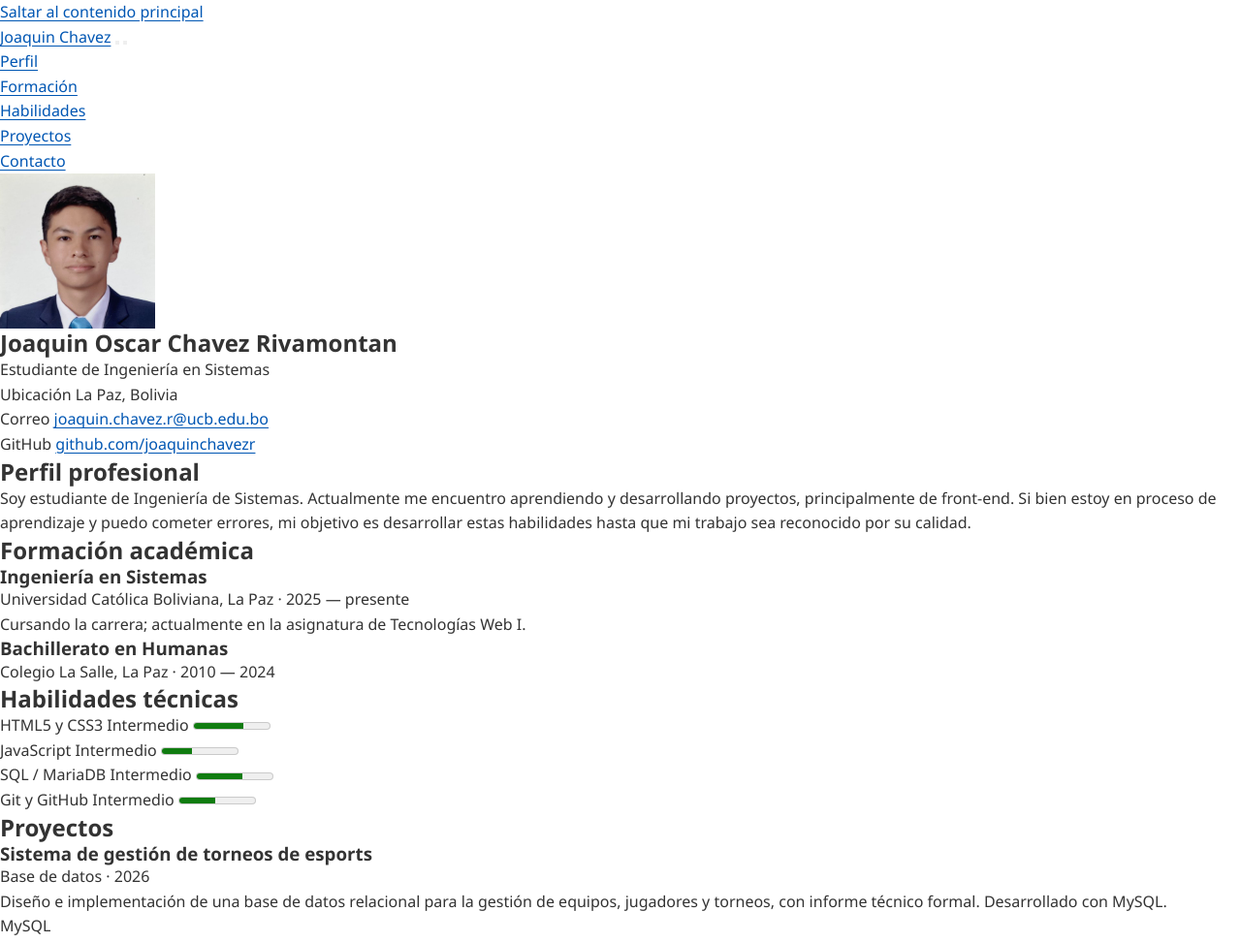
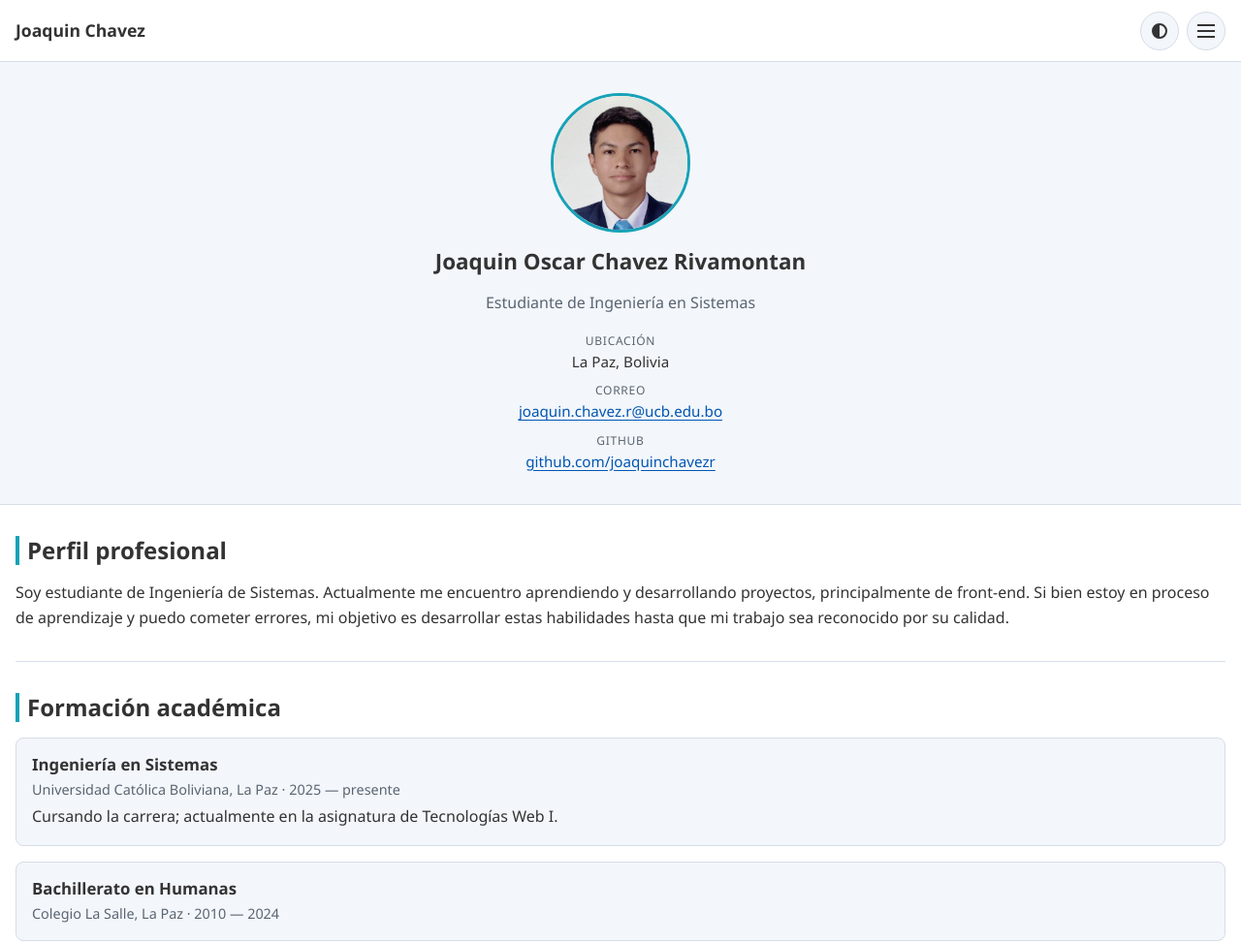
Before and after one commit to joaquinchavezr/SIS214_ExamenPractico2_ChavezJoaquin, a plain HTML site: page index.html in a window 1280 px wide. Shown: the top 973 px of the page at 97% size. Drawn offline with Linux system fonts and the light colour scheme.

Commit message:
style: layout base para móvil (<768px) con Flexbox y Grid

```diff
--- /dev/null
+++ b/css/components.css
@@ -0,0 +1,366 @@
+/* =========================================================
+   components.css
+   Componentes de interfaz (mobile-first)
+   ========================================================= */
+
+/* ---------- Accesibilidad: enlace de salto ---------- */
+.skip_link {
+  position: absolute;
+  top: var(--spacing-sm);
+  left: var(--spacing-sm);
+  z-index: 30;
+  padding: var(--spacing-sm) var(--spacing-md);
+  background-color: var(--primary-color);
+  color: var(--on-primary-color);
+  border-radius: var(--radius);
+  transform: translateY(-200%);
+}
+
+.skip_link:focus {
+  transform: translateY(0);
+}
+
+.content:focus {
+  outline: none;
+}
+
+/* ---------- Cabecera y navegación ---------- */
+.brand {
+  margin-right: auto;
+  color: var(--text-color);
+  font-size: 1.1rem;
+  font-weight: 700;
+  text-decoration: none;
+}
+
+.main_nav {
+  position: absolute;
+  top: 100%;
+  left: 0;
+  right: 0;
+  padding: var(--spacing-sm) var(--spacing-md) var(--spacing-md);
+  background-color: var(--bg-color);
+  border-bottom: 1px solid var(--border-color);
+  visibility: hidden;
+  opacity: 0;
+  transform: translateY(-0.5rem);
+}
+
+.main_nav.is_open {
+  visibility: visible;
+  opacity: 1;
+  transform: none;
+}
+
+.nav_list {
+  display: flex;
+  flex-direction: column;
+}
+
+.nav_list a {
+  display: block;
+  padding: var(--spacing-sm) var(--spacing-md);
+  color: var(--text-color);
+  text-decoration: none;
+  border-radius: var(--radius);
+}
+
+.nav_list a:hover {
+  background-color: var(--surface-color);
+  color: var(--primary-color);
+}
+
+.theme_toggle,
+.menu_toggle {
+  display: inline-flex;
+  align-items: center;
+  justify-content: center;
+  width: 2.5rem;
+  height: 2.5rem;
+  background-color: var(--surface-color);
+  border: 1px solid var(--border-color);
+  border-radius: 50%;
+  cursor: pointer;
+}
+
+.theme_toggle_icon {
+  width: 1rem;
+  height: 1rem;
+  border: 2px solid var(--text-color);
+  border-radius: 50%;
+  background: linear-gradient(90deg, var(--text-color) 50%, transparent 50%);
+}
+
+.menu_toggle_bar {
+  position: relative;
+  display: block;
+  width: 1.1rem;
+  height: 2px;
+  background-color: var(--text-color);
+}
+
+.menu_toggle_bar::before,
+.menu_toggle_bar::after {
+  content: '';
+  position: absolute;
+  left: 0;
+  width: 100%;
+  height: 2px;
+  background-color: var(--text-color);
+}
+
+.menu_toggle_bar::before {
+  top: -6px;
+}
+
+.menu_toggle_bar::after {
+  top: 6px;
+}
+
+.menu_toggle[aria-expanded='true'] .menu_toggle_bar {
+  background-color: transparent;
+}
+
+.menu_toggle[aria-expanded='true'] .menu_toggle_bar::before {
+  top: 0;
+  transform: rotate(45deg);
+}
+
+.menu_toggle[aria-expanded='true'] .menu_toggle_bar::after {
+  top: 0;
+  transform: rotate(-45deg);
+}
+
+/* ---------- Tarjeta de perfil (aside) ---------- */
+.profile_card {
+  display: flex;
+  flex-direction: column;
+  align-items: center;
+  gap: var(--spacing-md);
+  padding: var(--spacing-lg) var(--spacing-md);
+  background-color: var(--surface-color);
+  border-bottom: 1px solid var(--border-color);
+  text-align: center;
+}
+
+.profile_photo {
+  width: 9rem;
+  height: 9rem;
+  border: 3px solid var(--secondary-color);
+  border-radius: 50%;
+  object-fit: cover;
+}
+
+.profile_name {
+  font-size: 1.4rem;
+}
+
+.profile_role {
+  color: var(--muted-color);
+}
+
+.contact_list {
+  display: flex;
+  flex-direction: column;
+  gap: var(--spacing-sm);
+  font-size: 0.95rem;
+  overflow-wrap: anywhere;
+}
+
+.contact_label {
+  display: block;
+  color: var(--muted-color);
+  font-size: 0.75rem;
+  letter-spacing: 0.06em;
+  text-transform: uppercase;
+}
+
+/* ---------- Encabezados de sección ---------- */
+.section h2 {
+  padding-left: var(--spacing-sm);
+  border-left: 4px solid var(--secondary-color);
+  font-size: 1.5rem;
+}
+
+/* ---------- Formación ---------- */
+.entry {
+  padding: var(--spacing-md);
+  background-color: var(--surface-color);
+  border: 1px solid var(--border-color);
+  border-radius: var(--radius);
+}
+
+.entry > * + * {
+  margin-top: var(--spacing-xs);
+}
+
+.entry_title {
+  font-size: 1.05rem;
+}
+
+.entry_meta {
+  color: var(--muted-color);
+  font-size: 0.9rem;
+}
+
+/* ---------- Habilidades ---------- */
+.skill_list {
+  display: grid;
+  gap: var(--spacing-md);
+}
+
+.skill {
+  display: grid;
+  grid-template-columns: 1fr auto;
+  gap: var(--spacing-xs) var(--spacing-md);
+}
+
+.skill_name {
+  font-weight: 600;
+}
+
+.skill_level {
+  color: var(--muted-color);
+  font-size: 0.9rem;
+}
+
+.skill_meter {
+  grid-column: 1 / -1;
+  width: 100%;
+  height: 0.6rem;
+}
+
+/* ---------- Proyectos ---------- */
+.project_list {
+  display: grid;
+  gap: var(--spacing-md);
+}
+
+.project_card {
+  display: flex;
+  flex-direction: column;
+  gap: var(--spacing-sm);
+  height: 100%;
+  padding: var(--spacing-md);
+  background-color: var(--surface-color);
+  border: 1px solid var(--border-color);
+  border-radius: var(--radius);
+}
+
+.project_title {
+  font-size: 1.05rem;
+}
+
+.project_meta {
+  color: var(--muted-color);
+  font-size: 0.85rem;
+}
+
+.tag_list {
+  display: flex;
+  flex-wrap: wrap;
+  gap: var(--spacing-xs) var(--spacing-sm);
+  margin-top: auto;
+}
+
+.tag_list li {
+  padding: 0.1rem 0.6rem;
+  border: 1px solid var(--secondary-color);
+  border-radius: 999px;
+  font-size: 0.8rem;
+}
+
+/* ---------- Formulario de contacto ---------- */
+.contact_form {
+  display: flex;
+  flex-direction: column;
+  gap: var(--spacing-md);
+  max-width: 36rem;
+}
+
+.field {
+  display: flex;
+  flex-direction: column;
+  gap: var(--spacing-xs);
+}
+
+.field label {
+  font-size: 0.9rem;
+  font-weight: 600;
+}
+
+.field input,
+.field textarea {
+  padding: 0.65rem 0.8rem;
+  background-color: var(--bg-color);
+  border: 1px solid var(--border-color);
+  border-radius: var(--radius);
+}
+
+.field textarea {
+  min-height: 8rem;
+  resize: vertical;
+}
+
+.field input.is_valid,
+.field textarea.is_valid {
+  border-color: var(--success-color);
+}
+
+.field input[aria-invalid='true'],
+.field textarea[aria-invalid='true'] {
+  border-color: var(--error-color);
+}
+
+.field_error {
+  min-height: 1.3em;
+  color: var(--error-color);
+  font-size: 0.85rem;
+}
+
+.form_status {
+  min-height: 1.5em;
+  font-size: 0.95rem;
+}
+
+.form_status.is_success {
+  color: var(--success-color);
+}
+
+.form_status.is_error {
+  color: var(--error-color);
+}
+
+.button_primary,
+.button_secondary {
+  align-self: flex-start;
+  padding: 0.7rem 1.4rem;
+  border-radius: var(--radius);
+  font-weight: 600;
+  cursor: pointer;
+}
+
+.button_primary {
+  background-color: var(--primary-color);
+  border: 1px solid var(--primary-color);
+  color: var(--on-primary-color);
+}
+
+.button_primary:hover {
+  filter: brightness(1.1);
+}
+
+.button_secondary {
+  background-color: transparent;
+  border: 1px solid var(--primary-color);
+  color: var(--primary-color);
+}
+
+/* ---------- Pie de página ---------- */
+.site_footer {
+  padding: var(--spacing-lg) var(--spacing-md);
+  border-top: 1px solid var(--border-color);
+  color: var(--muted-color);
+  font-size: 0.85rem;
+  text-align: center;
+}
--- /dev/null
+++ b/css/layout.css
@@ -0,0 +1,60 @@
+/* =========================================================
+   layout.css
+   Estructura general de la página (estrategia mobile-first)
+   Móvil: < 768px (base) · Tablet: 768px–1024px · Escritorio: > 1024px
+   ========================================================= */
+
+/* ---------- Móvil (estilos base) ---------- */
+.page {
+  display: grid;
+  grid-template-columns: minmax(0, 1fr);
+  grid-template-rows: auto 1fr auto;
+  grid-template-areas:
+    'profile'
+    'content'
+    'footer';
+  min-height: 100vh;
+  padding-top: var(--header-height);
+}
+
+.profile_card {
+  grid-area: profile;
+}
+
+.content {
+  grid-area: content;
+  padding: var(--spacing-lg) var(--spacing-md);
+}
+
+.site_footer {
+  grid-area: footer;
+}
+
+.site_header {
+  position: fixed;
+  inset: 0 0 auto 0;
+  z-index: 20;
+  display: flex;
+  align-items: center;
+  gap: var(--spacing-sm);
+  height: var(--header-height);
+  padding: 0 var(--spacing-md);
+  background-color: var(--bg-color);
+  border-bottom: 1px solid var(--border-color);
+}
+
+.section {
+  padding-block: var(--spacing-lg);
+}
+
+.section:first-child {
+  padding-top: 0;
+}
+
+.section + .section {
+  border-top: 1px solid var(--border-color);
+}
+
+.section > * + * {
+  margin-top: var(--spacing-md);
+}
--- a/index.html
+++ b/index.html
@@ -7,6 +7,8 @@
   <meta name="description" content="CV interactivo de Joaquin Oscar Chavez Rivamontan, estudiante de Ingeniería en Sistemas.">
   <link rel="stylesheet" href="css/variables.css">
   <link rel="stylesheet" href="css/base.css">
+  <link rel="stylesheet" href="css/layout.css">
+  <link rel="stylesheet" href="css/components.css">
 </head>
 <body class="page">
   <a class="skip_link" href="#contenido_principal">Saltar al contenido principal</a>
```
